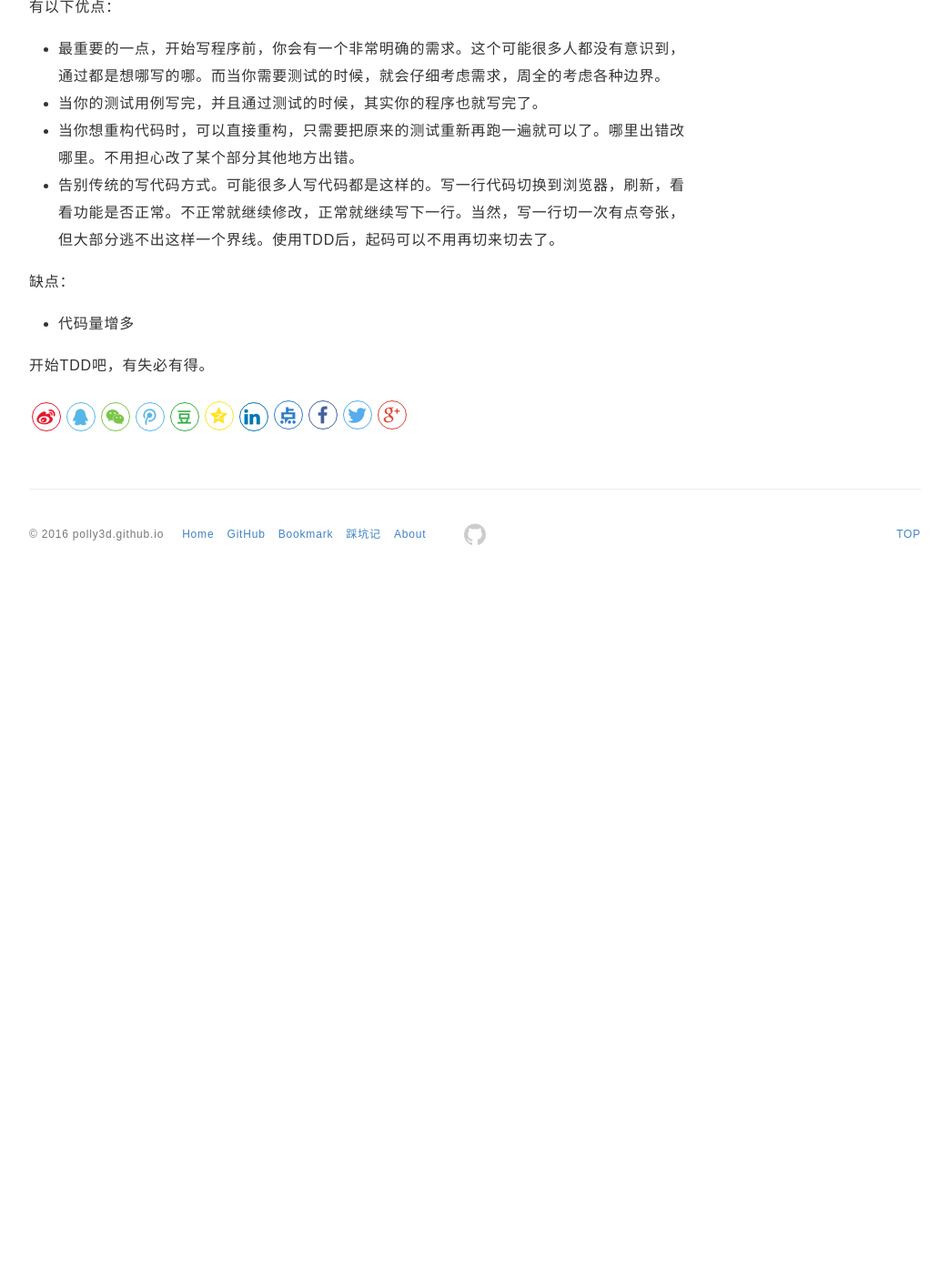
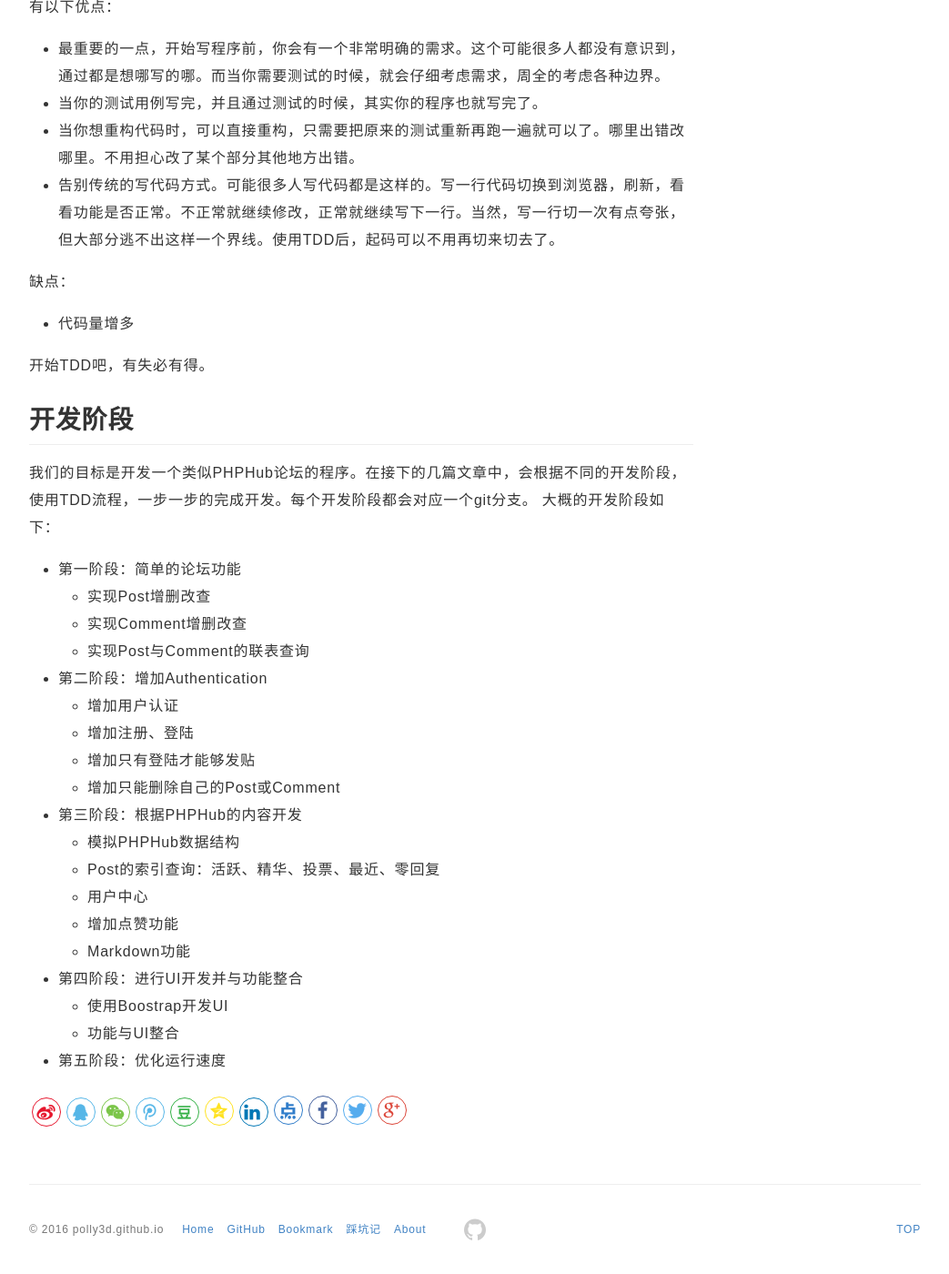
Before and after one commit to polly3d/polly3d.github.io, a Jekyll site: the page built from _posts/2016-09-14-bbs_project_start_tdd.md, in a window 1280 px wide and 1400 px high, scrolled down 1803 px. Shown: the whole window at 91% size, without its empty margins (118-1161 px from the left). Built offline with Jekyll 4.4.1, drawn with Linux system fonts in a browser that asks for light colours; comment, search, counter and statistics services are not loaded; before the commit the page ends 2439 px from its top, so only the background shows below that.

Commit message:
add start tdd post

```diff
--- a/_posts/2016-09-14-bbs_project_start_tdd.md
+++ b/_posts/2016-09-14-bbs_project_start_tdd.md
@@ -66,3 +66,28 @@ TDD的基本流程如下：
 * 代码量增多
 
 开始TDD吧，有失必有得。
+
+## 开发阶段
+
+我们的目标是开发一个类似PHPHub论坛的程序。在接下的几篇文章中，会根据不同的开发阶段，使用TDD流程，一步一步的完成开发。每个开发阶段都会对应一个git分支。
+大概的开发阶段如下：
+
+* 第一阶段：简单的论坛功能
+    - 实现Post增删改查
+    - 实现Comment增删改查
+    - 实现Post与Comment的联表查询
+* 第二阶段：增加Authentication
+    - 增加用户认证
+    - 增加注册、登陆
+    - 增加只有登陆才能够发贴
+    - 增加只能删除自己的Post或Comment
+* 第三阶段：根据PHPHub的内容开发
+    - 模拟PHPHub数据结构
+    - Post的索引查询：活跃、精华、投票、最近、零回复
+    - 用户中心
+    - 增加点赞功能
+    - Markdown功能
+* 第四阶段：进行UI开发并与功能整合
+    - 使用Boostrap开发UI
+    - 功能与UI整合
+* 第五阶段：优化运行速度
```
